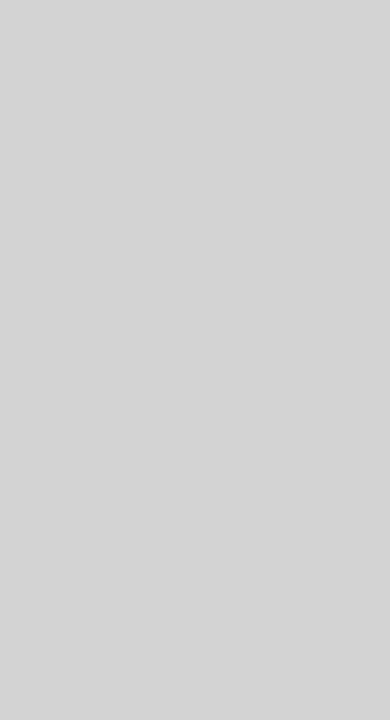
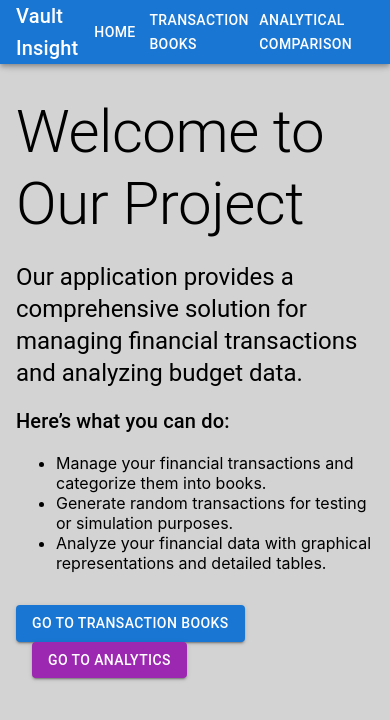
Before and after one commit to ljh-serius/treasury-management, a React (Create React App) app: page / in a window 390 px wide. Before the commit this address had no page. Shown: the top 720 px of the page. Built offline with nearby package versions, Linux system fonts and the light colour scheme.

Commit message:
responsive

```diff
--- a/src/App.js
+++ b/src/App.js
@@ -1,13 +1,15 @@
 import { BrowserRouter as Router, Route, Routes } from 'react-router-dom';
 import Dashboard from './components/Dashboard'; // Your existing dashboard component
 import AnalyticsPage from './components/AnalyticsPage'; // The new analytics page component
+import HomePage from './components/HomePage'; // The new analytics page component
 
 function App() {
   return (
     <Router>
       <Routes>
-        <Route path="/transaction-books" element={<Dashboard />} />
-        <Route path="/analytical-comparison" element={<AnalyticsPage />} />
+      <Route path="/" element={<HomePage />} />
+      <Route path="/transaction-books" element={<Dashboard />} />
+      <Route path="/analytical-comparison" element={<AnalyticsPage />} />
       </Routes>
     </Router>
   );
--- a/src/components/AnalyticsPage.js
+++ b/src/components/AnalyticsPage.js
@@ -2,7 +2,9 @@ import React, { useState, useEffect } from 'react';
 import { Container, Typography, Box, FormControl, InputLabel, Select, MenuItem, Checkbox, ListItemText, Table, TableBody, TableCell, TableContainer, TableHead, TableRow, Paper } from '@mui/material';
 import Highcharts from 'highcharts';
 import HighchartsReact from 'highcharts-react-official';
-import { AppBar, Toolbar  } from '@mui/material';
+import { AppBar, Toolbar, Button  } from '@mui/material';
+import { Link } from 'react-router-dom';
+import Header from './Header';
 
 // Define month names
 const monthNames = [
@@ -116,14 +118,13 @@ const AnalyticsPage = () => {
   };
 
   return (
-    <Container>
-    <AppBar position="fixed" color="primary">
-        <Toolbar>
-        </Toolbar>
-      </AppBar>
-      <Typography variant="h4" gutterBottom>
-        Comparative Analytics
-      </Typography>
+    <Container mt={15}>
+        <Header
+        showTransactionControls={false}
+        ></Header>
+        <Typography variant="h4" gutterBottom>
+            Comparative Analytics
+        </Typography>
 
       <FormControl fullWidth margin="normal">
         <InputLabel>Select Books</InputLabel>
--- a/src/components/Dashboard.js
+++ b/src/components/Dashboard.js
@@ -6,20 +6,8 @@ import { AppBar, Toolbar, useMediaQuery, Typography, Grid, Fab, Snackbar, Contai
 import { useTheme, styled } from '@mui/material/styles';
 import { Add as AddIcon, Refresh as RefreshIcon } from '@mui/icons-material';
 import BudgetSummary from './BudgetSummary';
+import Header from './Header';
 import AddTransactionModal from './AddTransactionModal';
-
-const StyledFab = styled(Fab)({
-  position: 'absolute',
-  zIndex: 1,
-  right: 0,
-  height: 36,
-  width: 36,
-  margin: '20px'
-});
-
-const RandomButton = styled(Button)({
-  marginRight: '20px'
-});
 
 const Dashboard = () => {
   const theme = useTheme();
@@ -187,23 +175,15 @@ const Dashboard = () => {
 
   return (
     <Box sx={{ overflowX: 'hidden' }}>
-      <AppBar position="fixed" color="primary" sx={{ top: isMobile ? 'auto' : 0, bottom: isMobile ? 0 : 'auto' }}>
-        <Toolbar>
-          <StyledFab color="secondary" aria-label="add" onClick={handleAddClick}>
-            <AddIcon />
-          </StyledFab>
-          <RandomButton color="secondary" variant="contained" startIcon={<RefreshIcon />} onClick={generateRandomTransactions}>
-            Generate Random Transactions
-          </RandomButton>
-          <TransactionSelect
-            transactionName={transactionName}
-            availableTransactions={availableTransactions}
-            handleTransactionChange={handleTransactionChange}
-            handleNewTransaction={handleNewTransaction}
-          />
-        </Toolbar>
-      </AppBar>
-
+      <Header
+        isMobile={isMobile}
+        handleAddClick={handleAddClick}
+        generateRandomTransactions={generateRandomTransactions}
+        transactionName={transactionName}
+        availableTransactions={availableTransactions}
+        handleTransactionChange={handleTransactionChange}
+        handleNewTransaction={handleNewTransaction}
+      />
       <Menu
         anchorEl={menuAnchorEl}
         open={Boolean(menuAnchorEl)}
--- /dev/null
+++ b/src/components/Header.js
@@ -0,0 +1,51 @@
+import React from 'react';
+import { AppBar, Toolbar, Typography, Button, Box } from '@mui/material';
+import { Link } from 'react-router-dom';
+import TransactionSelect from './TransactionSelect';
+
+const Header = ({
+  isMobile,
+  handleAddClick,
+  generateRandomTransactions,
+  transactionName,
+  availableTransactions,
+  handleTransactionChange,
+  handleNewTransaction,
+  showTransactionControls = true, // Default to true
+}) => {
+  return (
+    <AppBar
+      position="fixed"
+      color="primary"
+      sx={{ top: isMobile ? 'auto' : 0, bottom: isMobile ? 0 : 'auto' }}
+    >
+      <Toolbar>
+        <Typography variant="h6" sx={{ flexGrow: 1 }}>
+          Vault Insight
+        </Typography>
+        {showTransactionControls && (
+          <Box sx={{ ml: 'auto', display: 'flex', alignItems: 'center' }}>
+            <TransactionSelect
+              transactionName={transactionName}
+              availableTransactions={availableTransactions}
+              handleTransactionChange={handleTransactionChange}
+              handleNewTransaction={handleNewTransaction}
+            />
+          </Box>
+        )}
+        <Button color="inherit" component={Link} to="/">
+          Home
+        </Button>
+        <Button color="inherit" component={Link} to="/transaction-books">
+          Transaction Books
+        </Button>
+        <Button color="inherit" component={Link} to="/analytical-comparison">
+          Analytical Comparison
+        </Button>
+
+      </Toolbar>
+    </AppBar>
+  );
+};
+
+export default Header;
--- /dev/null
+++ b/src/components/HomePage.js
@@ -0,0 +1,66 @@
+import React, { useState } from 'react';
+import { Container, Typography, Box, Button } from '@mui/material';
+import Header from './Header';
+import { Link } from "react-router-dom";
+
+const HomePage = () => {
+  const [transactionName, setTransactionName] = useState('');
+  const availableTransactions = ['Transaction 1', 'Transaction 2', 'Transaction 3'];
+
+  const handleTransactionChange = (newTransaction) => {
+    setTransactionName(newTransaction);
+  };
+
+  const handleNewTransaction = () => {
+    console.log('New transaction book created');
+  };
+
+  return (
+    <Container>
+      <Header
+        transactionName={transactionName}
+        availableTransactions={availableTransactions}
+        handleTransactionChange={handleTransactionChange}
+        handleNewTransaction={handleNewTransaction}
+        showTransactionControls={false}
+      />
+      <Box mt={12}>
+        <Typography variant="h2" gutterBottom>
+          Welcome to Our Project
+        </Typography>
+        <Typography variant="h5" paragraph>
+          Our application provides a comprehensive solution for managing financial transactions and analyzing budget data.
+        </Typography>
+        <Typography variant="h6" paragraph>
+          Here’s what you can do:
+        </Typography>
+        <ul>
+          <li>Manage your financial transactions and categorize them into books.</li>
+          <li>Generate random transactions for testing or simulation purposes.</li>
+          <li>Analyze your financial data with graphical representations and detailed tables.</li>
+        </ul>
+        <Box mt={4}>
+          <Button
+            component={Link}
+            to="/transaction-books"
+            variant="contained"
+            color="primary"
+          >
+            Go to Transaction Books
+          </Button>
+          <Button
+            component={Link}
+            to="/analytical-comparison"
+            variant="contained"
+            color="secondary"
+            sx={{ ml: 2 }}
+          >
+            Go to Analytics
+          </Button>
+        </Box>
+      </Box>
+    </Container>
+  );
+};
+
+export default HomePage;
--- a/src/components/TransactionSelect.js
+++ b/src/components/TransactionSelect.js
@@ -33,7 +33,12 @@ const TransactionSelect = ({
   availableTransactions,
   handleTransactionChange,
   handleNewTransaction,
+  showTransactionControls = true, // New prop to control visibility
 }) => {
+  if (!showTransactionControls) {
+    return null; // Return nothing if showTransactionControls is false
+  }
+
   return (
     <Box display="flex" alignItems="center">
       <StyledFormControl>
```
